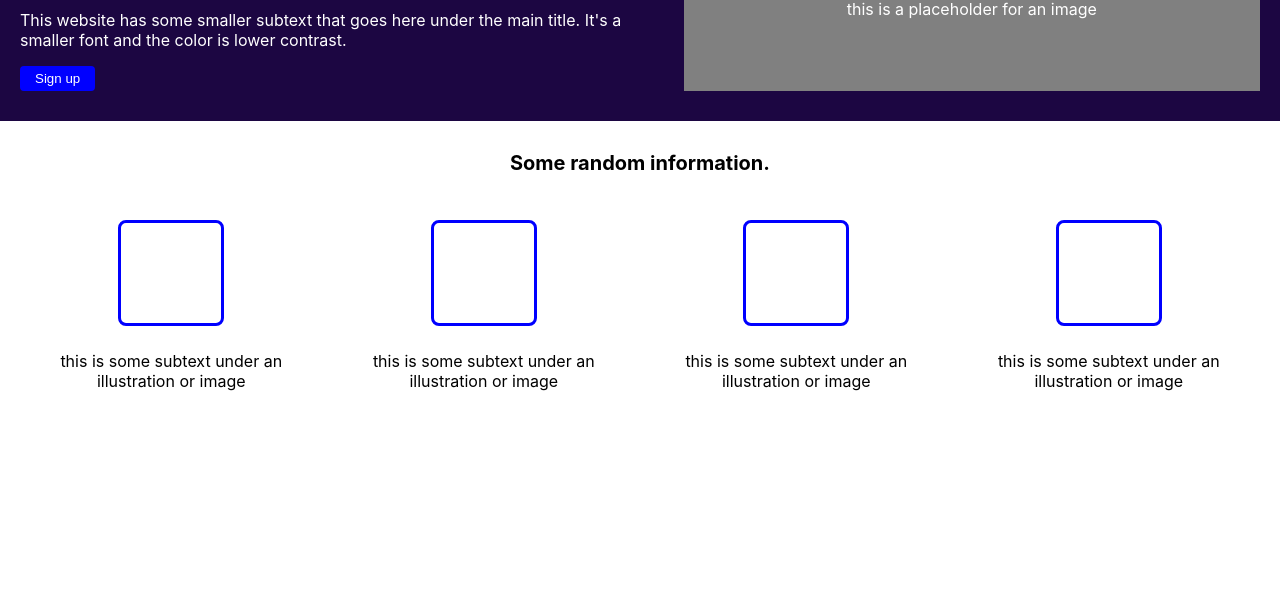
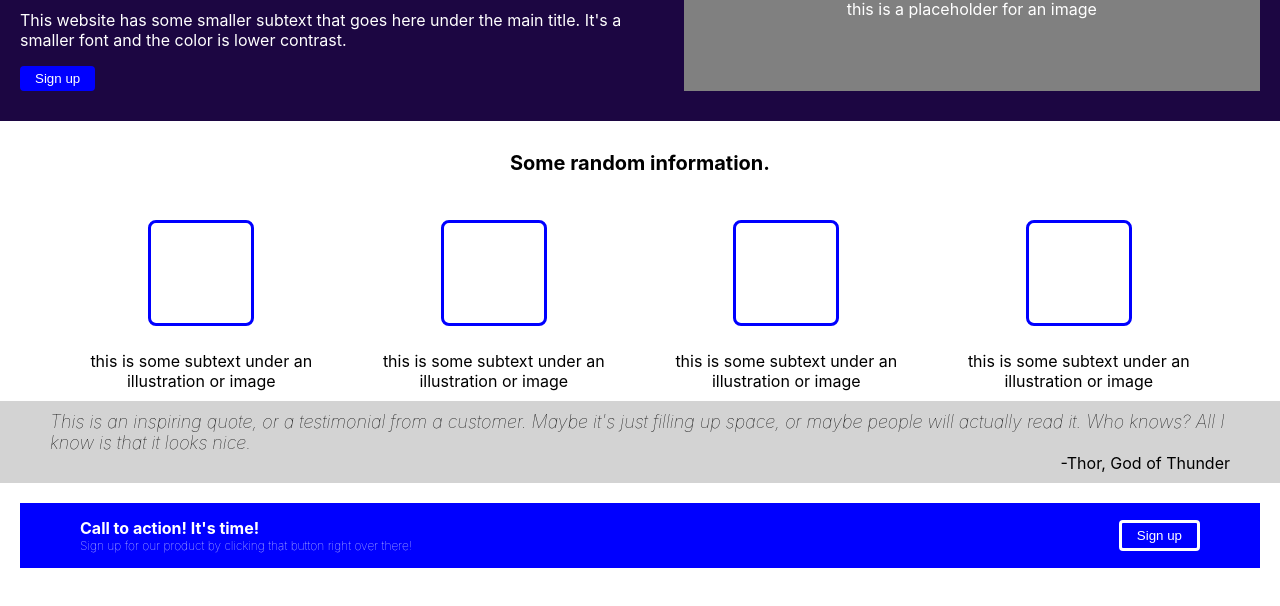
Before and after one commit to lksae/landin-page-2, a plain HTML site: page index.html in a window 1280 px wide. Shown: the part 136-742 px from the top of the page. Drawn offline with Linux system fonts and the light colour scheme.

Commit message:
Finish cta section

```diff
--- a/index.html
+++ b/index.html
@@ -57,20 +57,27 @@
 
             <div class="quote">
                 <div class="quote_text">
-
+                    This is an inspiring quote, or a testimonial from a customer.
+                    Maybe it's just filling up space, or maybe people will actually
+                    read it. Who knows? All I know is that it looks nice.
                 </div>
                 <div class="quote_author">
-
+                    -Thor, God of Thunder
                 </div>
 
             </div>
 
             <div class="cta">
-                <div class="cta_text">
-
-                </div>
-                <div class="cta_button">
-
+                <div class="cta_text_button">
+                    <div class="cta_text">
+                        <h6>Call to action! It's time!</h6>
+                        <p>Sign up for our product by clicking
+                            that button right over there!
+                        </p>
+                    </div>
+                    <div class="cta_button">
+                        <button>Sign up</button>
+                    </div>
                 </div>
 
             </div>
--- a/style.css
+++ b/style.css
@@ -38,7 +38,9 @@ a:link {
 
 .header,
 .description_and_image,
-.cards {
+.cards,
+.quote,
+.cta {
     padding-left: 20px;
     padding-right: 20px;
 }
@@ -74,7 +76,7 @@ a:link {
     display: flex;
     align-items: center;
     flex-direction: column;
-    padding: 10px 0 10px 0;
+    padding: 10px 40px 10px 40px;
 }
 
 .info p {
@@ -101,3 +103,54 @@ a:link {
     align-items: center;
     text-align: center;
 }
+
+.quote {
+    background-color: lightgray;
+    padding: 10px 50px 10px 50px;
+}
+
+.quote_text {
+    font-size: 18px;
+    font-style: italic;
+    font-weight: lighter;
+}
+
+.quote_author {
+    text-align: end;
+}
+
+.cta {
+    margin-top: 20px;
+}
+
+.cta_text_button {
+    background-color: blue;
+    display: flex;
+    color: white;
+    padding: 15px 60px 15px 60px;
+    justify-content: space-between;
+    align-items: center;
+}
+
+.cta_text h6 {
+    font-size: 16px;
+    margin: 0;
+    padding: 0;
+}
+
+.cta_text p {
+    margin: 0;
+    padding: 0;
+    font-size: 12px;
+    font-weight: lighter;
+}
+
+.cta_button button {
+    background-color: blue;
+    color: white;
+    border: solid;
+    border-radius: 4px;
+    padding: 5px 15px 5px 15px;
+    text-align: center;
+    text-decoration: none;
+}
```
